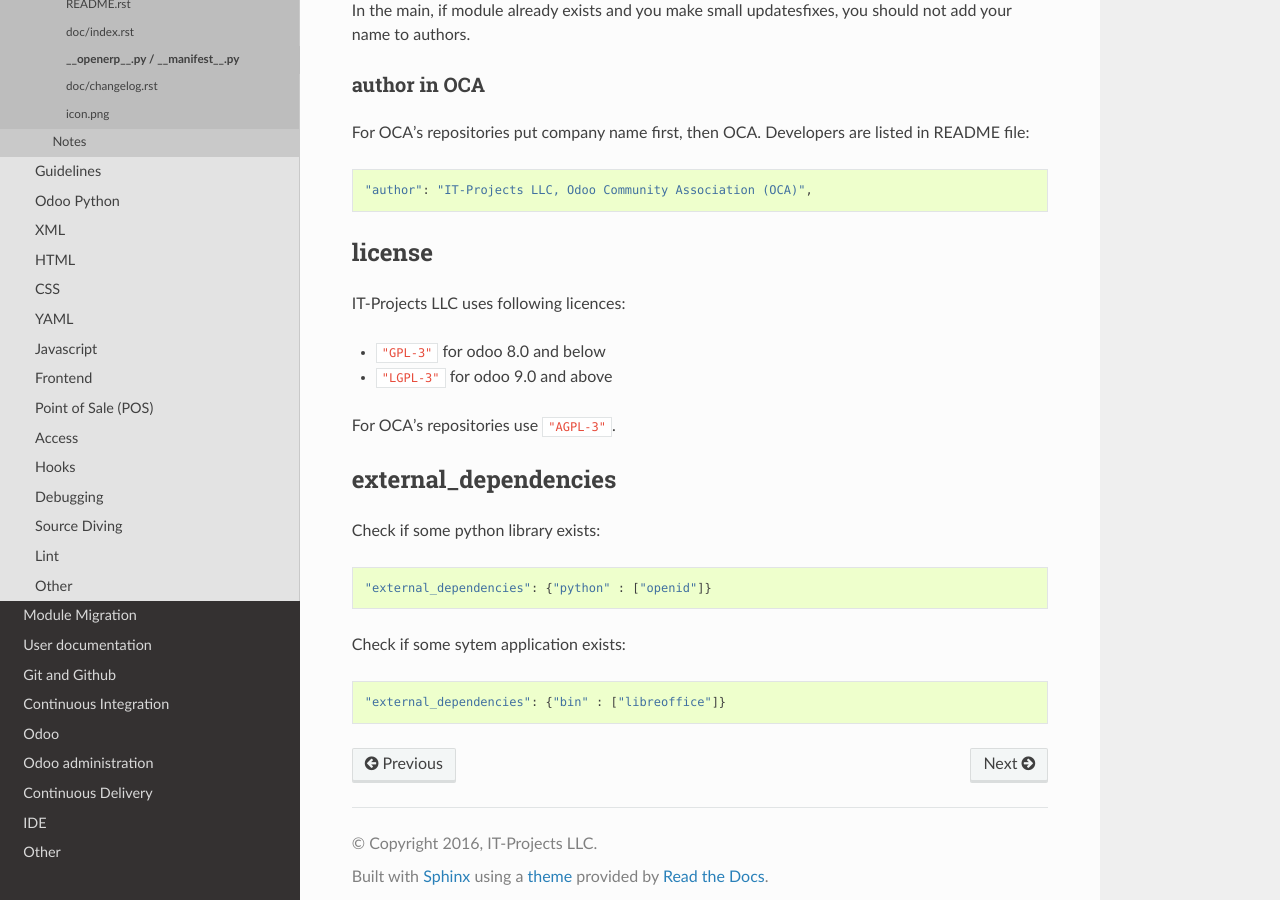
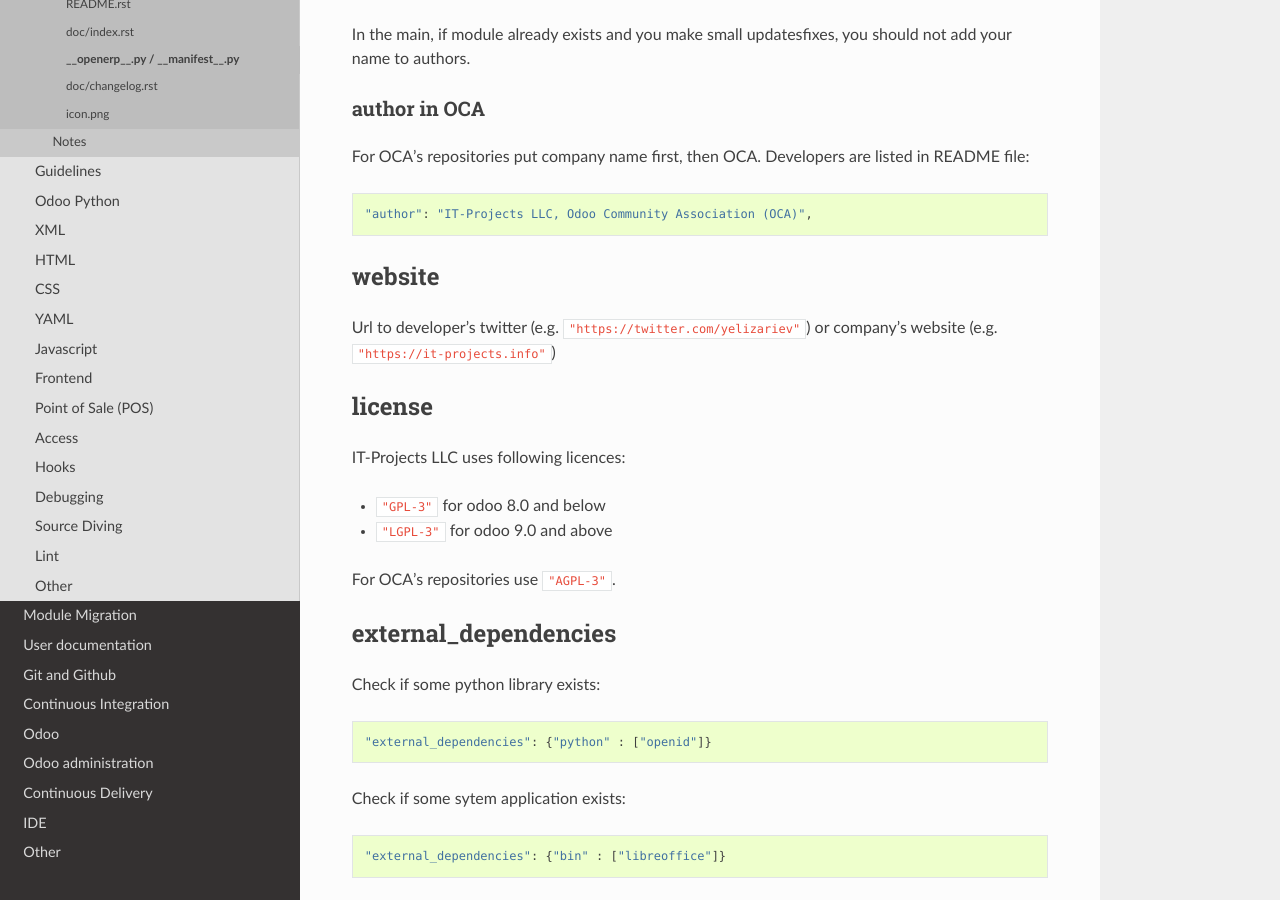
Before and after one commit to itpp-labs/odoo-development, a Sphinx documentation site: the page built from docs/dev/docs/__openerp__.py.rst, in a window 1280 px wide and 900 px high, scrolled down 4091 px. Built offline with Sphinx 7.4.7 and the Read the Docs theme 2.0.0, drawn with Linux system fonts in a browser that asks for light colours; pages that are not in the unit, such as notebooks, are missing from menus.

Commit message:
Explain website in manifest

```diff
--- a/docs/dev/docs/__openerp__.py.rst
+++ b/docs/dev/docs/__openerp__.py.rst
@@ -178,6 +178,10 @@ For OCA's repositories put company name first, then OCA. Developers are listed i
 
     "author": "IT-Projects LLC, Odoo Community Association (OCA)",
 
+website
+=======
+
+Url to developer's twitter (e.g. ``"https://twitter.com/yelizariev"``)  or company's website (e.g. ``"https://it-projects.info"``)
 
 license
 =======
```
